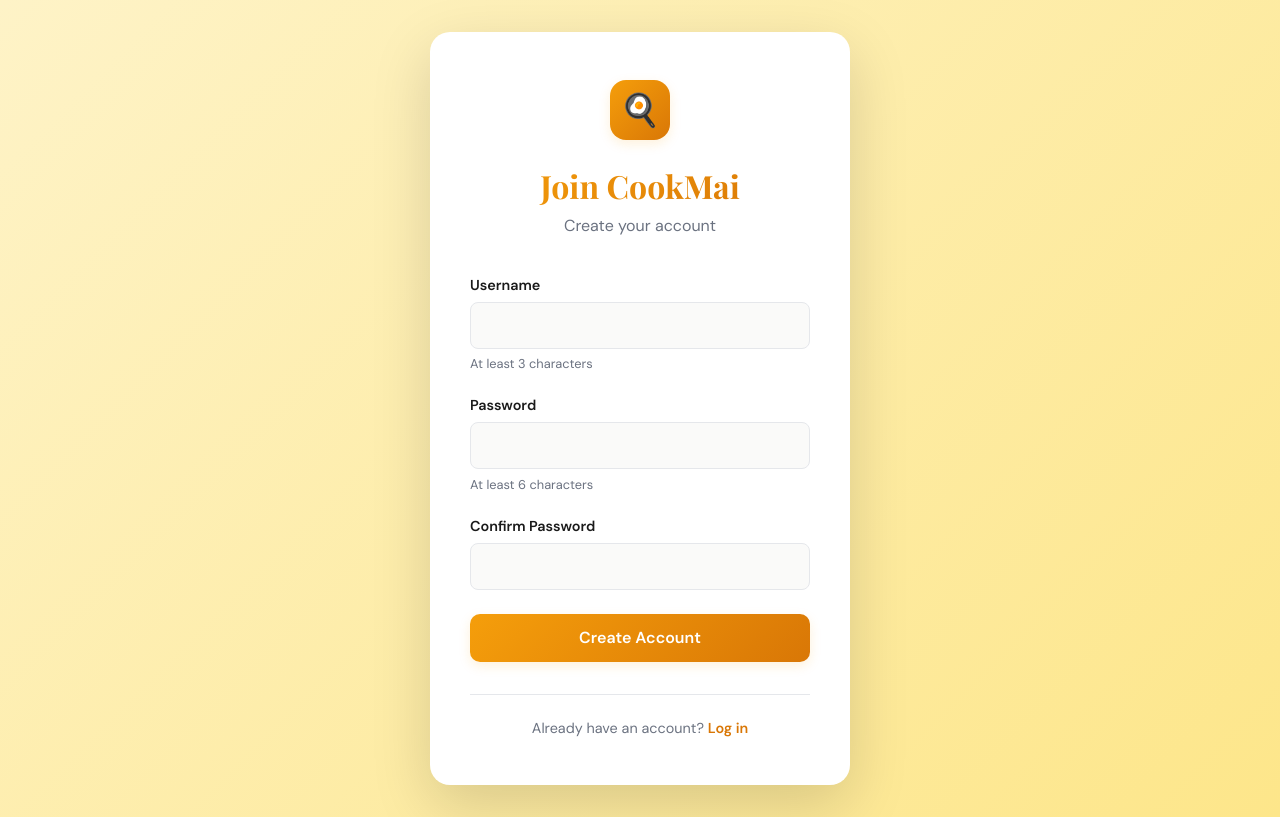
After one commit to MixKP/CookMai, a Flask app: page /register in a window 1280 px wide. The commit adds this page. Run offline with Flask 3, Linux system fonts and the light colour scheme; parts of the project's set-up code (start-up, migrations or seed data) failed here and were passed over.

Commit message:
feat(auth): implement auth following the UC-001

```diff
--- a/app.py
+++ b/app.py
@@ -1,13 +1,25 @@
 import pickle
 import numpy as np
-from flask import Flask, request, jsonify, render_template
+import os
+from flask import Flask, request, jsonify, render_template, redirect, url_for
+from flask_login import LoginManager, login_user, logout_user, login_required, current_user
+from werkzeug.security import generate_password_hash, check_password_hash
 
 from model.SpellChecker import SpellChecker ,spell_preprocessor
 from model.CustomPreprocessor import CustomPreprocessor
 from model.RecipeSearchEngine import RecipeSearchEngine
 from model.ImageCollection import ImageCollection
+from model.User import db, User
 
 app = Flask(__name__)
+app.config['SECRET_KEY'] = 'your-secret-key-change-in-production'
+app.config['SQLALCHEMY_DATABASE_URI'] = 'sqlite:///cookmai.db'
+app.config['SQLALCHEMY_TRACK_MODIFICATIONS'] = False
+
+db.init_app(app)
+login_manager = LoginManager()
+login_manager.init_app(app)
+login_manager.login_view = 'login_page'
 
 with open('resource/recipe_search_engine.pkl', 'rb') as f:
     search_engine = pickle.load(f)
@@ -18,16 +30,30 @@ with open('resource/image_collection.pkl', 'rb') as f:
 with open('resource/spell_collection.pkl', 'rb') as f:
     spell_checker = pickle.load(f)
 
+@login_manager.user_loader
+def load_user(user_id):
+    return User.query.get(int(user_id))
+
+@app.before_request
+def create_tables():
+    if not os.path.exists('cookmai.db'):
+        with app.app_context():
+            db.create_all()
+
 @app.route('/')
 def index():
+    if not current_user.is_authenticated:
+        return redirect(url_for('login_page'))
     return render_template('index.html')
 
 @app.route('/search', methods=['GET'])
+@login_required
 def search():
     query = request.args.get('query', '').lower()
     return render_template('search.html', query=query)
 
 @app.route('/api/search', methods=['GET'])
+@login_required
 def api_search():
     query = request.args.get('q', '').lower()
 
@@ -76,5 +102,79 @@ def api_search():
         "results": results
     })
 
+@app.route('/login')
+def login_page():
+    if current_user.is_authenticated:
+        return redirect(url_for('index'))
+    return render_template('login.html')
+
+@app.route('/register')
+def register_page():
+    if current_user.is_authenticated:
+        return redirect(url_for('index'))
+    return render_template('register.html')
+
+@app.route('/api/auth/register', methods=['POST'])
+def api_register():
+    data = request.get_json()
+    username = data.get('username', '').strip()
+    password = data.get('password', '')
+
+    if not username or not password:
+        return jsonify({"error": "Username and password are required"}), 400
+
+    if len(username) < 3:
+        return jsonify({"error": "Username must be at least 3 characters"}), 400
+
+    if len(password) < 6:
+        return jsonify({"error": "Password must be at least 6 characters"}), 400
+
+    if User.query.filter_by(username=username).first():
+        return jsonify({"error": "Username already exists"}), 400
+
+    user = User(username=username)
+    user.set_password(password)
+    db.session.add(user)
+    db.session.commit()
+
+    return jsonify({"message": "Registration successful"}), 201
+
+@app.route('/api/auth/login', methods=['POST'])
+def api_login():
+    data = request.get_json()
+    username = data.get('username', '').strip()
+    password = data.get('password', '')
+
+    if not username or not password:
+        return jsonify({"error": "Username and password are required"}), 400
+
+    user = User.query.filter_by(username=username).first()
+
+    if user and user.check_password(password):
+        login_user(user)
+        return jsonify({
+            "message": "Login successful",
+            "username": user.username
+        }), 200
+
+    return jsonify({"error": "Invalid username or password"}), 401
+
+@app.route('/api/auth/logout', methods=['POST'])
+@login_required
+def api_logout():
+    logout_user()
+    return jsonify({"message": "Logout successful"}), 200
+
+@app.route('/api/auth/status', methods=['GET'])
+def auth_status():
+    if current_user.is_authenticated:
+        return jsonify({
+            "authenticated": True,
+            "username": current_user.username
+        }), 200
+    return jsonify({"authenticated": False}), 200
+
 if __name__ == '__main__':
+    with app.app_context():
+        db.create_all()
     app.run(debug=True, port=5678)
--- /dev/null
+++ b/static/css/auth.css
@@ -0,0 +1,156 @@
+.auth-container {
+    min-height: 100vh;
+    display: flex;
+    align-items: center;
+    justify-content: center;
+    padding: 2rem 1rem;
+    background: linear-gradient(135deg, #fef3c7 0%, #fde68a 100%);
+}
+
+.auth-card {
+    background: var(--white);
+    border-radius: 20px;
+    box-shadow: 0 20px 60px rgba(0, 0, 0, 0.15);
+    padding: 3rem 2.5rem;
+    width: 100%;
+    max-width: 420px;
+}
+
+.auth-header {
+    text-align: center;
+    margin-bottom: 2.5rem;
+}
+
+.brand-bubble {
+    width: 60px;
+    height: 60px;
+    background: var(--gradient);
+    border-radius: 16px;
+    display: flex;
+    align-items: center;
+    justify-content: center;
+    font-size: 2rem;
+    margin: 0 auto 1.5rem;
+    box-shadow: var(--shadow);
+}
+
+.auth-title {
+    font-family: "Playfair Display", serif;
+    font-size: 2rem;
+    font-weight: 700;
+    margin-bottom: 0.5rem;
+    background: var(--gradient);
+    -webkit-background-clip: text;
+    -webkit-text-fill-color: transparent;
+    background-clip: text;
+}
+
+.auth-subtitle {
+    color: var(--text-muted);
+    font-size: 1rem;
+}
+
+.auth-form {
+    margin-bottom: 2rem;
+}
+
+.form-group {
+    margin-bottom: 1.5rem;
+}
+
+.form-group label {
+    display: block;
+    font-weight: 600;
+    margin-bottom: 0.5rem;
+    color: var(--text);
+    font-size: 0.9rem;
+}
+
+.form-group input {
+    width: 100%;
+    padding: 0.75rem 1rem;
+    border: 1.5px solid var(--border);
+    border-radius: 8px;
+    font-family: "DM Sans", sans-serif;
+    font-size: 1rem;
+    color: var(--text);
+    background: var(--bg);
+    outline: none;
+    transition: border-color 0.2s;
+}
+
+.form-group input:focus {
+    border-color: var(--orange);
+    box-shadow: 0 0 0 3px rgba(245, 158, 11, 0.1);
+}
+
+.form-group small {
+    display: block;
+    margin-top: 0.4rem;
+    color: var(--text-muted);
+    font-size: 0.8rem;
+}
+
+.error-message {
+    background: #fee2e2;
+    color: #991b1b;
+    padding: 0.75rem 1rem;
+    border-radius: 8px;
+    font-size: 0.9rem;
+    margin-bottom: 1.5rem;
+    display: none;
+}
+
+.error-message.show {
+    display: block;
+}
+
+.btn-primary {
+    width: 100%;
+    padding: 0.85rem;
+    background: var(--gradient);
+    color: white;
+    border: none;
+    border-radius: 10px;
+    font-family: "DM Sans", sans-serif;
+    font-size: 1rem;
+    font-weight: 600;
+    cursor: pointer;
+    transition: all 0.2s;
+    box-shadow: var(--shadow);
+}
+
+.btn-primary:hover:not(:disabled) {
+    transform: translateY(-2px);
+    box-shadow: 0 6px 20px rgba(245, 158, 11, 0.3);
+}
+
+.btn-primary:disabled {
+    opacity: 0.6;
+    cursor: not-allowed;
+}
+
+.btn-spinner {
+    display: none;
+}
+
+.auth-footer {
+    text-align: center;
+    padding-top: 1.5rem;
+    border-top: 1px solid var(--border);
+}
+
+.auth-footer p {
+    color: var(--text-muted);
+    font-size: 0.9rem;
+}
+
+.auth-footer a {
+    color: var(--orange-dark);
+    text-decoration: none;
+    font-weight: 600;
+}
+
+.auth-footer a:hover {
+    text-decoration: underline;
+}
--- /dev/null
+++ b/static/javascript/auth.js
@@ -0,0 +1,95 @@
+async function handleLogin(e) {
+    e.preventDefault();
+
+    const form = e.target;
+    const btn = form.querySelector('button[type="submit"]');
+    const btnText = btn.querySelector('.btn-text');
+    const btnSpinner = btn.querySelector('.btn-spinner');
+    const errorDiv = document.getElementById('errorMessage');
+
+    const username = form.username.value.trim();
+    const password = form.password.value;
+
+    btn.disabled = true;
+    btnText.style.display = 'none';
+    btnSpinner.style.display = 'inline';
+    errorDiv.classList.remove('show');
+
+    try {
+        const res = await fetch('/api/auth/login', {
+            method: 'POST',
+            headers: { 'Content-Type': 'application/json' },
+            body: JSON.stringify({ username, password })
+        });
+
+        const data = await res.json();
+
+        if (res.ok) {
+            window.location.href = '/';
+        } else {
+            errorDiv.textContent = data.error || 'Login failed';
+            errorDiv.classList.add('show');
+            btn.disabled = false;
+            btnText.style.display = 'inline';
+            btnSpinner.style.display = 'none';
+        }
+    } catch (err) {
+        errorDiv.textContent = 'Network error. Please try again.';
+        errorDiv.classList.add('show');
+        btn.disabled = false;
+        btnText.style.display = 'inline';
+        btnSpinner.style.display = 'none';
+    }
+}
+
+async function handleRegister(e) {
+    e.preventDefault();
+
+    const form = e.target;
+    const btn = form.querySelector('button[type="submit"]');
+    const btnText = btn.querySelector('.btn-text');
+    const btnSpinner = btn.querySelector('.btn-spinner');
+    const errorDiv = document.getElementById('errorMessage');
+
+    const username = form.username.value.trim();
+    const password = form.password.value;
+    const confirmPassword = form.confirmPassword.value;
+
+    errorDiv.classList.remove('show');
+
+    if (password !== confirmPassword) {
+        errorDiv.textContent = 'Passwords do not match';
+        errorDiv.classList.add('show');
+        return;
+    }
+
+    btn.disabled = true;
+    btnText.style.display = 'none';
+    btnSpinner.style.display = 'inline';
+
+    try {
+        const res = await fetch('/api/auth/register', {
+            method: 'POST',
+            headers: { 'Content-Type': 'application/json' },
+            body: JSON.stringify({ username, password })
+        });
+
+        const data = await res.json();
+
+        if (res.ok) {
+            window.location.href = '/login';
+        } else {
+            errorDiv.textContent = data.error || 'Registration failed';
+            errorDiv.classList.add('show');
+            btn.disabled = false;
+            btnText.style.display = 'inline';
+            btnSpinner.style.display = 'none';
+        }
+    } catch (err) {
+        errorDiv.textContent = 'Network error. Please try again.';
+        errorDiv.classList.add('show');
+        btn.disabled = false;
+        btnText.style.display = 'inline';
+        btnSpinner.style.display = 'none';
+    }
+}
--- a/static/javascript/search.js
+++ b/static/javascript/search.js
@@ -66,7 +66,7 @@ async function executeSearch(query) {
                     <div class="recipe-name">${recipe.Name}</div>
                     <div class="recipe-ingredients"><strong>Ingredients:</strong> ${ingPreview || '—'}</div>
                     <div class="recipe-meta">
-                        <span class="badge-score">⭐ ${recipe.Score.toFixed(2)}</span>
+                        ${recipe.AggregatedRating ? `<span class="badge-score">⭐ ${recipe.AggregatedRating.toFixed(1)} ${recipe.ReviewCount ? `(${recipe.ReviewCount})` : ''}</span>` : '<span class="badge-score">No ratings</span>'}
                         ${ings.length ? `<span class="badge-ingredients">${ings.length} ingredients</span>` : ''}
                     </div>
                 </div>
--- /dev/null
+++ b/templates/register.html
@@ -0,0 +1,64 @@
+<!DOCTYPE html>
+<html lang="en">
+
+<head>
+    <meta charset="UTF-8">
+    <meta name="viewport" content="width=device-width, initial-scale=1.0">
+    <title>Sign Up — CookMai</title>
+    <link rel="preconnect" href="https://fonts.googleapis.com">
+    <link rel="preconnect" href="https://fonts.gstatic.com" crossorigin>
+    <link
+        href="https://fonts.googleapis.com/css2?family=Playfair+Display:wght@700&family=DM+Sans:wght@400;500;600&display=swap"
+        rel="stylesheet">
+    <link rel="stylesheet" href="{{ url_for('static', filename='css/base.css') }}">
+    <link rel="stylesheet" href="{{ url_for('static', filename='css/auth.css') }}">
+</head>
+
+<body>
+    <div class="auth-container">
+        <div class="auth-card">
+            <div class="auth-header">
+                <div class="brand-bubble">🍳</div>
+                <h1 class="auth-title">Join CookMai</h1>
+                <p class="auth-subtitle">Create your account</p>
+            </div>
+
+            <form id="registerForm" class="auth-form">
+                <div class="form-group">
+                    <label for="username">Username</label>
+                    <input id="username" name="username" type="text" required autocomplete="username" minlength="3">
+                    <small>At least 3 characters</small>
+                </div>
+
+                <div class="form-group">
+                    <label for="password">Password</label>
+                    <input id="password" name="password" type="password" required autocomplete="new-password" minlength="6">
+                    <small>At least 6 characters</small>
+                </div>
+
+                <div class="form-group">
+                    <label for="confirmPassword">Confirm Password</label>
+                    <input id="confirmPassword" name="confirmPassword" type="password" required autocomplete="new-password">
+                </div>
+
+                <div id="errorMessage" class="error-message"></div>
+
+                <button type="submit" class="btn-primary">
+                    <span class="btn-text">Create Account</span>
+                    <span class="btn-spinner" style="display: none;">Creating account...</span>
+                </button>
+            </form>
+
+            <div class="auth-footer">
+                <p>Already have an account? <a href="{{ url_for('login_page') }}">Log in</a></p>
+            </div>
+        </div>
+    </div>
+
+    <script src="{{ url_for('static', filename='javascript/auth.js') }}"></script>
+    <script>
+        document.getElementById('registerForm').addEventListener('submit', handleRegister);
+    </script>
+</body>
+
+</html>
```
Also changed, not shown: model/User.py (added, +19 -0 lines), requirements.txt (added, +9 -0 lines), static/css/base.css (+36 -0 lines), templates/index.html (+30 -0 lines), templates/login.html (added, +57 -0 lines), 2 other files.
